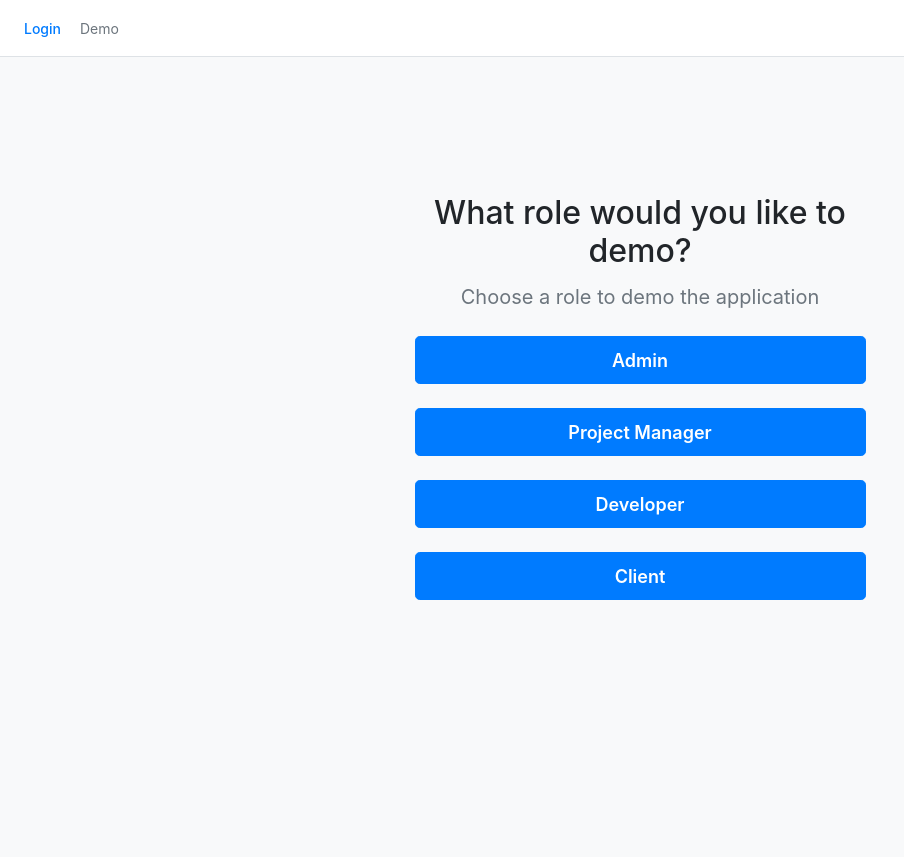
After one commit to dhaliwalk/BugTrack, a Django app: page /team/demo/ in a window 1280 px wide. The commit adds this page. Shown: the whole page, without its empty margins (0-904 px from the left). Run offline with Django 3.2, Linux system fonts and the light colour scheme; some libraries are stand-ins or nearby versions.

Commit message:
Added Demo Users

```diff
--- a/main/views.py
+++ b/main/views.py
@@ -25,4 +25,4 @@ def home(request):
 		context['ticket_improvement_count'] = tickets.filter(ticket_type='Improvement').count()
 		return render(request, 'main/dashboard.html', context)
 	else:
-		return HttpResponseRedirect(reverse('register-create'))
+		return HttpResponseRedirect(reverse('login'))
--- /dev/null
+++ b/users/templates/users/demo.html
@@ -0,0 +1,45 @@
+{% extends "main/index.html" %}
+{% load crispy_forms_tags %}
+{% block title %} BugTrack - Login {% endblock title %}
+{% block content %}
+
+	<div class="navbar bg-white breadcrumb-bar">
+      <nav aria-label="breadcrumb">
+        <ol class="breadcrumb">
+          <li class="breadcrumb-item"><a href="{% url 'demo' %}">Login</a>
+          </li>
+          <li class="breadcrumb-item active" aria-current="page">Demo</li>
+        </ol>
+      </nav>
+	</div>
+
+	<div class="main-container fullscreen">
+    <div class="container">
+      <div class="row justify-content-center">
+        <div class="col-xl-5 col-lg-6 col-md-7">
+          <div class="text-center">
+            <h1 class="h2">What role would you like to demo?</h1>
+            <p class="lead">Choose a role to demo the application</p>
+            <form class="mb-3" method="GET">
+              <input class="btn btn-lg btn-block btn-primary" role="button" value="Admin" name="Admin" type="submit">
+            </form>
+
+            <form class="mb-3" method="GET">
+              <input class="btn btn-lg btn-block btn-primary" role="button" value="Project Manager" name="Project Manager" type="submit">
+            </form>
+
+            <form class="mb-3" method="GET">
+              <input class="btn btn-lg btn-block btn-primary" role="button" value="Developer" name="Developer" type="submit">
+            </form>
+
+            <form class="mb-3" method="GET">
+              <input class="btn btn-lg btn-block btn-primary" role="button" value="Client" name="Client" type="submit">
+            </form>
+
+
+          </div>
+        </div>
+      </div>
+    </div>
+  </div>
+{% endblock content %}
--- a/users/templates/users/login.html
+++ b/users/templates/users/login.html
@@ -20,6 +20,8 @@
           <div class="text-center">
             <h1 class="h2">Welcome Back &#x1f44b;</h1>
             <p class="lead">Log in to your account to continue</p>
+            <div><small>Try out the application using a demo user! <a href="{% url 'demo' %}">Click Here</a>
+              </small></div>
             <form method="POST">
             	{% csrf_token %}
               <div class="form-group">
@@ -29,6 +31,8 @@
               <button class="btn btn-lg btn-block btn-primary" role="button" type="submit">
                 Log in
               </button>
+
+
               <small>Don't have an account yet? <a href="{% url 'register' %}">Create one</a>
               </small>
             </form>
--- a/users/urls.py
+++ b/users/urls.py
@@ -6,6 +6,7 @@ urlpatterns = [
     path('list/', user_views.TeamList, name='team-list'),
     path('members/', user_views.MembersList, name='members-list'),
     path('<int:pk>/user/profile/', user_views.UserProfile, name='user-profile'),
+    path('demo/', user_views.Demo, name='demo'),
     # path('join/', user_views.TeamJoin, name='team-join'),
     path('<int:pk>/membership/update/', MembershipUpdateView.as_view(), name='membership-update'),
     path('<int:pk>/membership/delete/', MembershipDeleteView.as_view(), name='membership-delete'),
--- a/users/views.py
+++ b/users/views.py
@@ -15,6 +15,7 @@ from django.http import HttpResponseRedirect, HttpResponse
 from django.contrib.auth import update_session_auth_hash
 from django.contrib import messages
 from django.db.models import Q
+from django.contrib.auth import login
 
 @unauthenticated_user
 def RegisterUserJoinTeam(request):
@@ -116,6 +117,28 @@ def UserProfile(request, pk=None):
 # 	model = Team
 # 	fields = ['name', 'pin']
 
+def Demo(request):
+	if request.GET.get('Project Manager') == 'Project Manager':
+		user = User.objects.get(username='DemoPM')
+		login(request, user)
+		return HttpResponseRedirect(reverse('home'))
+
+	elif request.GET.get('Admin') == 'Admin':
+		user = User.objects.get(username='DemoAdmin')
+		login(request, user)
+		return HttpResponseRedirect(reverse('home'))
+
+	elif request.GET.get('Developer') == 'Developer':
+		user = User.objects.get(username='DemoDeveloper')
+		login(request, user)
+		return HttpResponseRedirect(reverse('home'))
+
+	elif request.GET.get('Client') == 'Client':
+		user = User.objects.get(username='DemoClient')
+		login(request, user)
+		return HttpResponseRedirect(reverse('home'))
+	return render(request, 'users/demo.html')
+
 
 def TeamList(request):
 	role = request.user.membership.role
```
